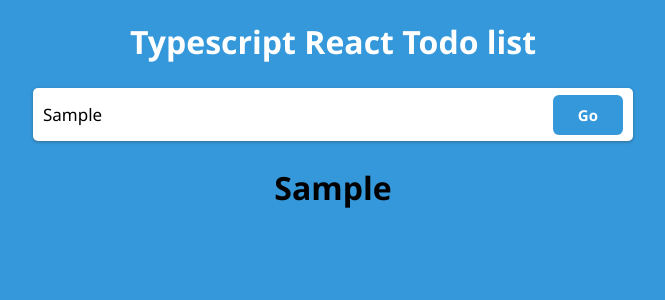
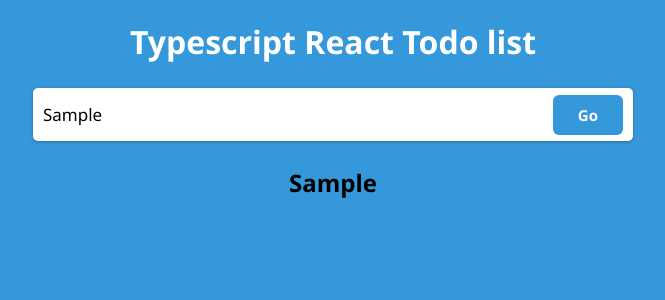
Before and after one commit to cedricheijlman/react-typescript-todolist, a React (Create React App) app: page / in a window 1280 px wide. Both pictures are taken after typing "Sample" into the empty fields and a click on the button "Go". Shown: the top 300 px of the page, without its empty margins (307-972 px from the left). Built offline with nearby package versions, Linux system fonts and the light colour scheme.

Commit message:
todolist component

```diff
--- a/package.json
+++ b/package.json
@@ -3,6 +3,10 @@
   "version": "0.1.0",
   "private": true,
   "dependencies": {
+    "@emotion/react": "^11.8.2",
+    "@emotion/styled": "^11.8.1",
+    "@mui/icons-material": "^5.5.1",
+    "@mui/material": "^5.5.3",
     "@testing-library/jest-dom": "^5.16.3",
     "@testing-library/react": "^12.1.4",
     "@testing-library/user-event": "^13.5.0",
--- a/src/App.tsx
+++ b/src/App.tsx
@@ -4,6 +4,7 @@ import "./App.css";
 import InputField from "./components/InputField";
 import { Todo } from "./components/model";
 import SingleTodo from "./components/SingleTodo";
+import TodoList from "./components/TodoList";
 
 const App: React.FC = () => {
   const [todo, setTodo] = useState<string>("");
@@ -23,9 +24,7 @@ const App: React.FC = () => {
     <div className="App">
       <span className="header">Typescript React Todo list</span>
       <InputField handleAdd={handleAdd} todo={todo} setTodo={setTodo} />
-      {todos?.map((todo) => {
-        return <SingleTodo todo={todo.todo} />;
-      })}
+      <TodoList todos={todos} setTodos={setTodos} />
     </div>
   );
 };
--- a/src/components/SingleTodo.tsx
+++ b/src/components/SingleTodo.tsx
@@ -1,12 +1,16 @@
 import React from "react";
-import "./Todo.css";
+import "./SingleTodo.css";
 
 interface SingleTodoProps {
   todo: string;
 }
 
 const SingleTodo = ({ todo }: SingleTodoProps) => {
-  return <h1>{todo}</h1>;
+  return (
+    <div>
+      <h2>{todo}</h2>
+    </div>
+  );
 };
 
 export default SingleTodo;
--- /dev/null
+++ b/src/components/TodoList.tsx
@@ -0,0 +1,20 @@
+import React from "react";
+import { Todo } from "./model";
+import SingleTodo from "./SingleTodo";
+
+interface Props {
+  todos: Todo[];
+  setTodos: React.Dispatch<React.SetStateAction<Todo[]>>;
+}
+
+const TodoList: React.FC<Props> = ({ todos, setTodos }) => {
+  return (
+    <div>
+      {todos?.map((todo, index) => {
+        return <SingleTodo key={index} todo={todo.todo} />;
+      })}
+    </div>
+  );
+};
+
+export default TodoList;
```
Also changed, not shown: src/components/SingleTodo.css (added), src/components/Todo.css (deleted), 1 other file (tests, documents, lock files or other folders).
